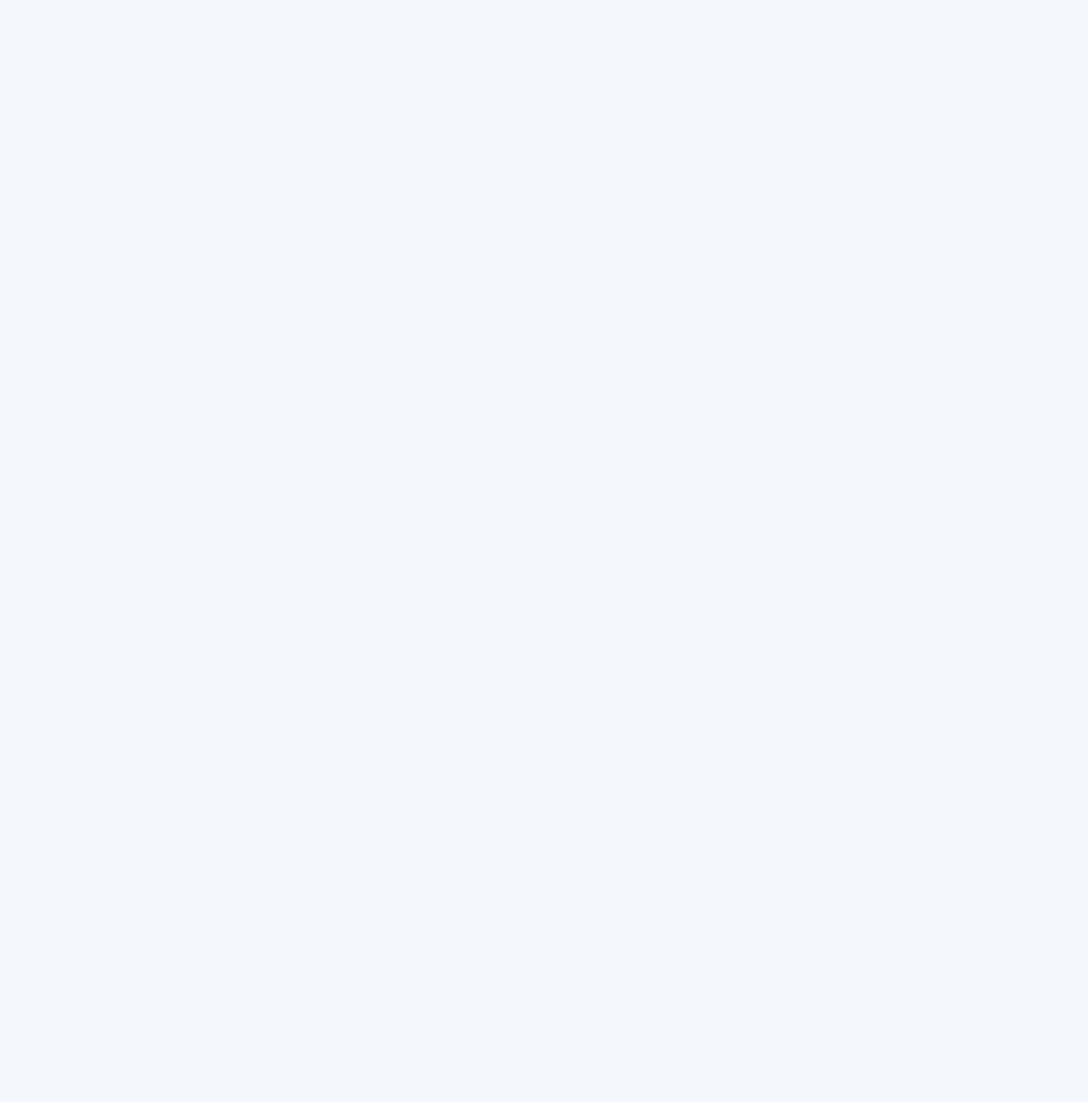
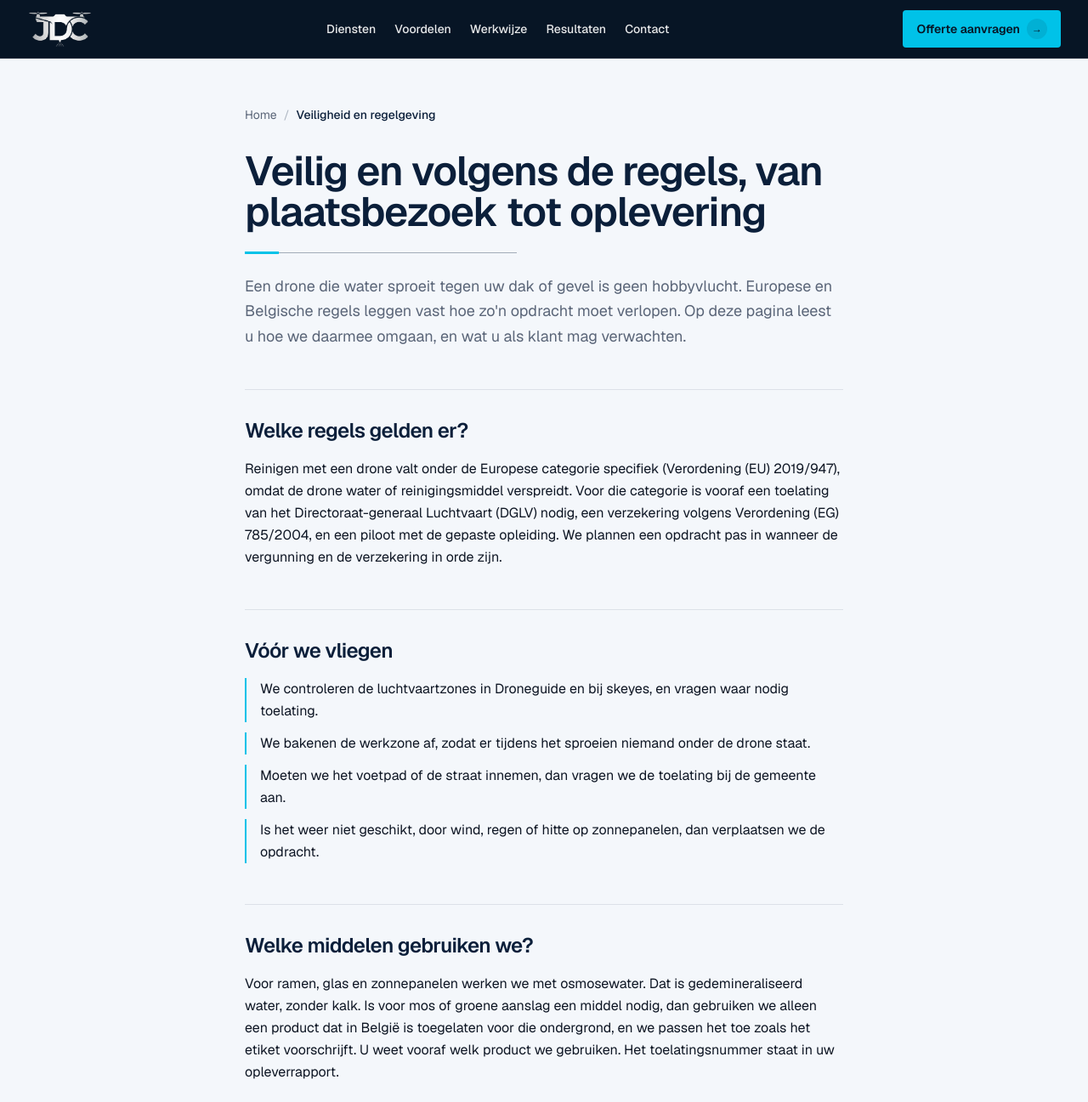
Before and after one commit to lodeja/bdc-web, a Next.js app: page /veiligheid-en-regelgeving in a window 1280 px wide. Before the commit this address had no page. Shown: the top 1297 px of the page at 85% size. Before the commit the page ends 800 px from the top, so only its background shows below. Built offline with nearby package versions, Linux system fonts and the light colour scheme.

Commit message:
feat: add the veiligheid en regelgeving page
Describe the specific category, flight prep, authorised products and the
drone camera as process. Do not claim a permit or policy that is not held.

Co-authored-by: lodeja <lodeja@users.noreply.github.com>

```diff
--- a/src/app/sitemap.ts
+++ b/src/app/sitemap.ts
@@ -21,5 +21,10 @@ export default function sitemap(): MetadataRoute.Sitemap {
       changeFrequency: "yearly",
       priority: 0.3,
     },
+    {
+      url: absoluteUrl("/veiligheid-en-regelgeving/"),
+      changeFrequency: "yearly",
+      priority: 0.4,
+    },
   ];
 }
--- /dev/null
+++ b/src/app/veiligheid-en-regelgeving/page.tsx
@@ -0,0 +1,189 @@
+import type { Metadata } from "next";
+import Link from "next/link";
+import { Breadcrumbs } from "@/components/Breadcrumbs";
+import { SiteFrame } from "@/components/SiteFrame";
+import { business, complianceFacts, filled } from "@/config/business";
+import { absoluteUrl } from "@/lib/site";
+
+/**
+ * Describes legal duties as the way a job is planned. Do not state a permit,
+ * insurance policy, operator number, or category as something JDC already
+ * holds. Those lines come only from complianceFacts(), and only when filled.
+ * Do not print euro amounts, fees, lead times, a retention period, or a
+ * VLAREM class.
+ */
+
+const PATH = "/veiligheid-en-regelgeving/";
+const title = "Veiligheid en regelgeving";
+const description =
+  "Hoe Janssens Drone Cleaning een opdracht plant: toelating, verzekering, afbakening, toegelaten middelen en de camera op de drone.";
+
+const BEFORE_FLIGHT = [
+  "We controleren de luchtvaartzones in Droneguide en bij skeyes, en vragen waar nodig toelating.",
+  "We bakenen de werkzone af, zodat er tijdens het sproeien niemand onder de drone staat.",
+  "Moeten we het voetpad of de straat innemen, dan vragen we de toelating bij de gemeente aan.",
+  "Is het weer niet geschikt, door wind, regen of hitte op zonnepanelen, dan verplaatsen we de opdracht.",
+] as const;
+
+export const metadata: Metadata = {
+  title,
+  description,
+  alternates: { canonical: absoluteUrl(PATH) },
+  openGraph: {
+    title,
+    description,
+    url: absoluteUrl(PATH),
+  },
+};
+
+export default function SafetyPage() {
+  const facts = complianceFacts();
+  const documentsReady = Boolean(
+    filled(business.compliance.uasOperatorNumber) ||
+      filled(business.compliance.operationalAuthorisation),
+  );
+
+  return (
+    <SiteFrame>
+      <article className="mx-auto max-w-3xl px-4 py-10 sm:px-6 sm:py-14 lg:px-8">
+        <Breadcrumbs
+          items={[
+            { name: "Home", href: "/" },
+            { name: title, href: PATH },
+          ]}
+        />
+        <header className="mt-8">
+          <h1 className="text-4xl font-semibold tracking-tight text-balance text-jdc-navy sm:text-5xl">
+            Veilig en volgens de regels, van plaatsbezoek tot oplevering
+          </h1>
+          <div className="jdc-flight-rule mt-6 max-w-xs" aria-hidden="true" />
+          <p className="mt-6 text-lg leading-relaxed text-jdc-slate">
+            Een drone die water sproeit tegen uw dak of gevel is geen hobbyvlucht.
+            Europese en Belgische regels leggen vast hoe zo&apos;n opdracht moet
+            verlopen. Op deze pagina leest u hoe we daarmee omgaan, en wat u als
+            klant mag verwachten.
+          </p>
+        </header>
+
+        <section className="mt-12 border-t border-jdc-navy/10 pt-8" aria-labelledby="regels-heading">
+          <h2 id="regels-heading" className="text-2xl font-semibold tracking-tight text-jdc-navy">
+            Welke regels gelden er?
+          </h2>
+          <p className="mt-4 text-base leading-relaxed text-jdc-ink">
+            Reinigen met een drone valt onder de Europese categorie specifiek
+            (Verordening (EU) 2019/947), omdat de drone water of reinigingsmiddel
+            verspreidt. Voor die categorie is vooraf een toelating van het
+            Directoraat-generaal Luchtvaart (DGLV) nodig, een verzekering volgens
+            Verordening (EG) 785/2004, en een piloot met de gepaste opleiding.
+            We plannen een opdracht pas in wanneer de vergunning en de
+            verzekering in orde zijn.
+          </p>
+          {facts.length > 0 ? (
+            <dl className="mt-6 space-y-2 text-base leading-relaxed text-jdc-ink">
+              {facts.map((fact) => (
+                <div key={fact.label}>
+                  <dt className="inline font-semibold text-jdc-navy">{fact.label}: </dt>
+                  <dd className="inline">{fact.value}</dd>
+                </div>
+              ))}
+            </dl>
+          ) : null}
+          {documentsReady ? (
+            <p className="mt-4 text-base leading-relaxed text-jdc-ink">
+              Ons exploitantnummer en onze vergunning bezorgen we u graag op vraag.
+            </p>
+          ) : null}
+        </section>
+
+        <section className="mt-12 border-t border-jdc-navy/10 pt-8" aria-labelledby="voor-de-vlucht-heading">
+          <h2 id="voor-de-vlucht-heading" className="text-2xl font-semibold tracking-tight text-jdc-navy">
+            Vóór we vliegen
+          </h2>
+          <ul className="mt-4 space-y-3">
+            {BEFORE_FLIGHT.map((item) => (
+              <li key={item} className="border-l-2 border-jdc-cyan pl-4 text-base leading-relaxed text-jdc-ink">
+                {item}
+              </li>
+            ))}
+          </ul>
+        </section>
+
+        <section className="mt-12 border-t border-jdc-navy/10 pt-8" aria-labelledby="middelen-heading">
+          <h2 id="middelen-heading" className="text-2xl font-semibold tracking-tight text-jdc-navy">
+            Welke middelen gebruiken we?
+          </h2>
+          <p className="mt-4 text-base leading-relaxed text-jdc-ink">
+            Voor ramen, glas en zonnepanelen werken we met osmosewater. Dat is
+            gedemineraliseerd water, zonder kalk. Is voor mos of groene aanslag
+            een middel nodig, dan gebruiken we alleen een product dat in België
+            is toegelaten voor die ondergrond, en we passen het toe zoals het
+            etiket voorschrijft. U weet vooraf welk product we gebruiken. Het
+            toelatingsnummer staat in uw opleverrapport.
+          </p>
+        </section>
+
+        <section className="mt-12 border-t border-jdc-navy/10 pt-8" aria-labelledby="water-heading">
+          <h2 id="water-heading" className="text-2xl font-semibold tracking-tight text-jdc-navy">
+            Water en omgeving
+          </h2>
+          <p className="mt-4 text-base leading-relaxed text-jdc-ink">
+            We bekijken vooraf waar het spoelwater naartoe loopt. Afvoeren en
+            planten dekken we waar nodig af, en losgekomen mos en vuil nemen we
+            mee. We gebruiken geen middelen bij regen of vlak bij een beek of vijver.
+          </p>
+        </section>
+
+        <section className="mt-12 border-t border-jdc-navy/10 pt-8" aria-labelledby="panelen-heading">
+          <h2 id="panelen-heading" className="text-2xl font-semibold tracking-tight text-jdc-navy">
+            Zonnepanelen
+          </h2>
+          <p className="mt-4 text-base leading-relaxed text-jdc-ink">
+            Elke fabrikant schrijft voor hoe zijn panelen gereinigd mogen worden.
+            Bij het plaatsbezoek noteren we merk en type, en we volgen die
+            voorschriften: zachte druk, de juiste waterkwaliteit, en geen reiniging
+            van hete panelen.
+          </p>
+        </section>
+
+        <section className="mt-12 border-t border-jdc-navy/10 pt-8" aria-labelledby="buren-heading">
+          <h2 id="buren-heading" className="text-2xl font-semibold tracking-tight text-jdc-navy">
+            Uw privacy en die van uw buren
+          </h2>
+          <p className="mt-4 text-base leading-relaxed text-jdc-ink">
+            De camera van de drone dient om veilig te vliegen en het resultaat
+            vast te leggen. We richten hem op uw gebouw, niet op de buren.
+            Foto&apos;s gebruiken we alleen voor uw rapport, tenzij u ons uitdrukkelijk
+            toestemming geeft om ze als referentie te tonen. Meer daarover leest u
+            in onze{" "}
+            <Link
+              href="/privacy/"
+              className="font-medium text-jdc-navy underline-offset-4 hover:underline focus-visible:outline focus-visible:outline-2 focus-visible:outline-offset-2 focus-visible:outline-jdc-cyan"
+            >
+              privacyverklaring
+            </Link>
+            .
+          </p>
+        </section>
+
+        <section className="mt-12 border border-jdc-navy/15 bg-jdc-navy-deep px-6 py-8 text-white sm:px-8" aria-labelledby="plaatsbezoek-heading">
+          <div className="jdc-flight-rule jdc-flight-rule-on-dark max-w-[8rem]" aria-hidden="true" />
+          <h2 id="plaatsbezoek-heading" className="mt-5 text-2xl font-semibold tracking-tight">
+            Vraag een plaatsbezoek aan
+          </h2>
+          <p className="mt-3 max-w-xl text-sm leading-relaxed text-white/80 sm:text-base">
+            Wilt u weten hoe dit voor uw gebouw verloopt? Vraag een vrijblijvende offerte aan.
+          </p>
+          <p className="mt-6">
+            <Link
+              href="/#contact"
+              className="inline-flex items-center gap-2 bg-jdc-cyan px-5 py-3 text-sm font-semibold text-jdc-navy-deep hover:bg-jdc-cyan-bright focus-visible:outline focus-visible:outline-2 focus-visible:outline-offset-2 focus-visible:outline-jdc-cyan"
+            >
+              Vraag een vrijblijvende offerte aan
+              <span aria-hidden="true">→</span>
+            </Link>
+          </p>
+        </section>
+      </article>
+    </SiteFrame>
+  );
+}
```
